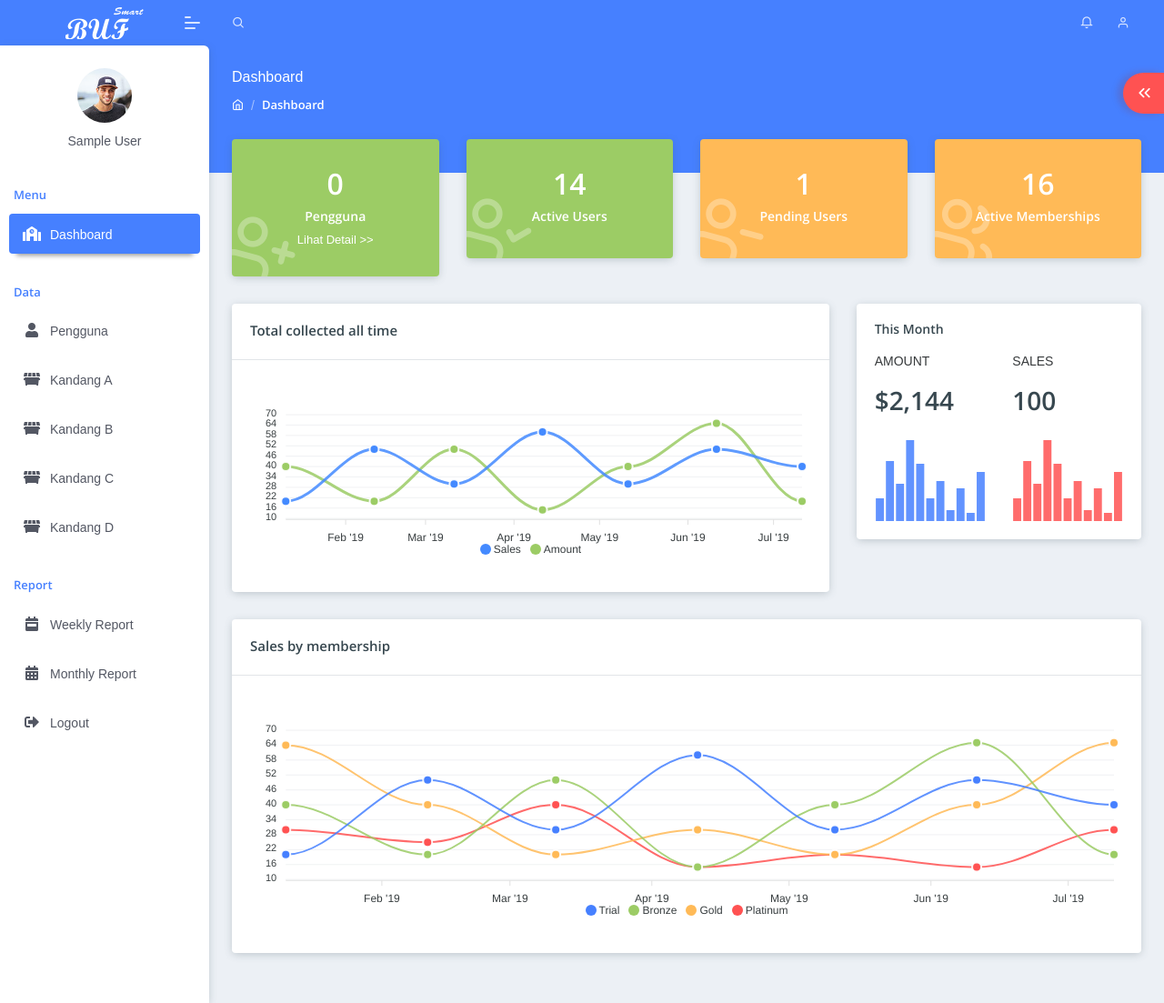
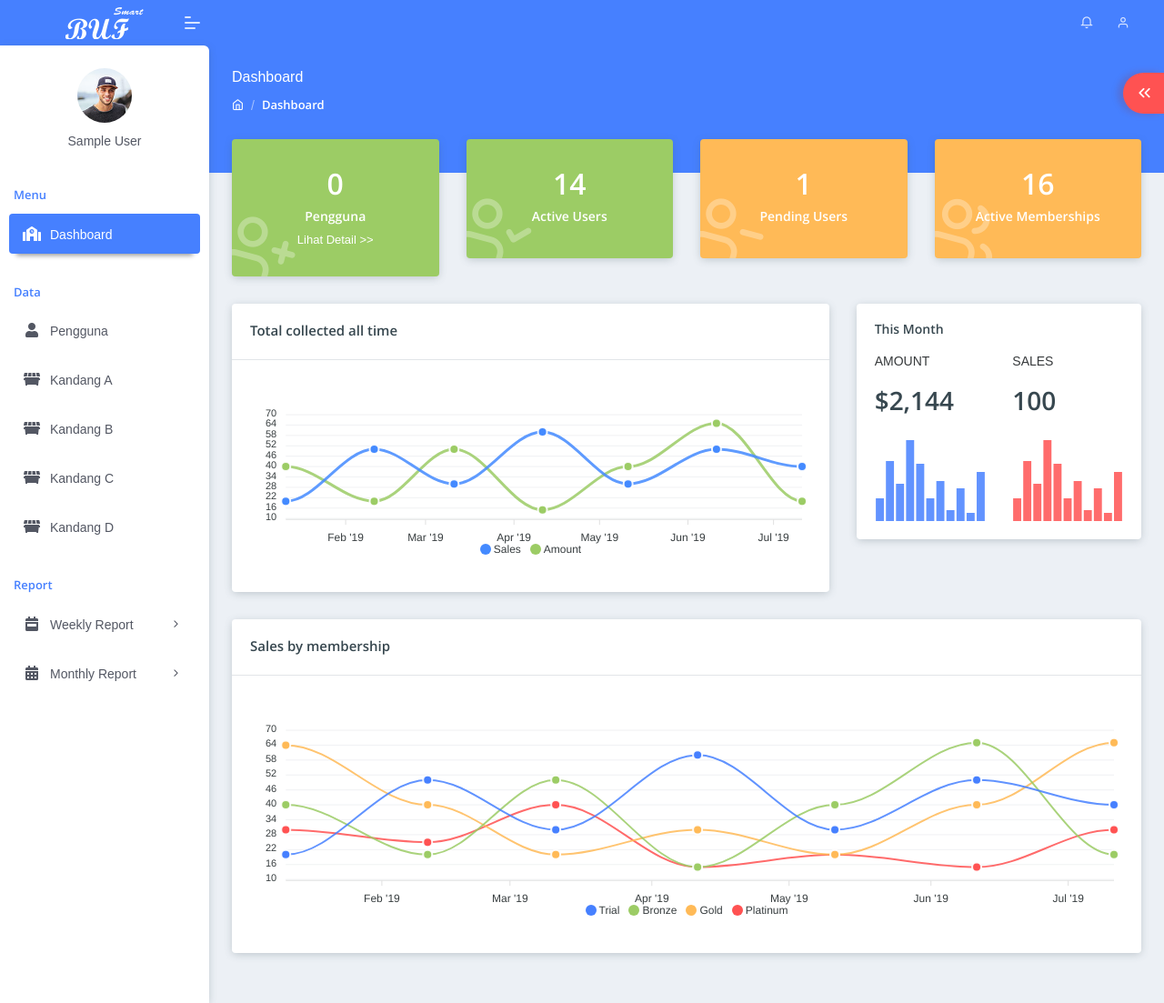
Before and after one commit to zainurroziqin/BUSF-WEB, a PHP site: page /BUF/websites/Dashboard.php in a window 1280 px wide. Shown: the whole page at 91% size. Run offline with PHP 8.4, Linux system fonts and the light colour scheme; the visitor is signed in with stand-in values (Sample User, id 1); data that the repository does not hold is empty; some web fonts are replaced.

Commit message:
Perubahan navbar dan sidebar

```diff
--- a/websites/komponen/navbar.php
+++ b/websites/komponen/navbar.php
@@ -3,8 +3,8 @@
 
     <div class="m-header">
         <a class="mobile-menu" id="mobile-collapse" href="#!"><span></span></a>
-        <a href="#!" class="b-brand">
-            <img src="../assets/images/logo1.png" alt="" class="logo">
+        <a href="#!" class="b-brand" class="img-fluid animation-toggle animated" data-animate="flip">
+            <img src="../assets/images/logo1.png" alt="" alt="img" class="img-fluid animation-toggle animated" data-animate="jackInTheBox" >
 
         </a>
         <a href="#!" class="mob-toggler">
@@ -12,7 +12,7 @@
         </a>
     </div>
     <div class="collapse navbar-collapse">
-        <ul class="navbar-nav mr-auto">
+        <!-- <ul class="navbar-nav mr-auto">
             <li class="nav-item">
                 <a href="#!" class="pop-search"><i class="feather icon-search"></i></a>
                 <div class="search-bar">
@@ -22,7 +22,7 @@
                     </button>
                 </div>
             </li>
-        </ul>
+        </ul> -->
         <ul class="navbar-nav ml-auto">
             <li>
                 <div class="dropdown">
@@ -92,16 +92,17 @@
                     </a>
                     <div class="dropdown-menu dropdown-menu-right profile-notification">
                         <div class="pro-head">
-                            <img src="assets/images/user/avatar-1.jpg" class="img-radius" alt="User-Profile-Image">
+                            <i><i class="fas fa-user"></i></i>
+                            &nbsp;
                             <span>John Doe</span>
-                            <a href="auth-signin.html" class="dud-logout" title="Logout">
+                            <!-- <a href="auth-signin.html" class="dud-logout" title="Logout">
                                 <i class="feather icon-log-out"></i>
-                            </a>
+                            </a> -->
                         </div>
                         <ul class="pro-body">
-                            <li><a href="user-profile.html" class="dropdown-item"><i class="feather icon-user"></i> Profile</a></li>
-                            <li><a href="email_inbox.html" class="dropdown-item"><i class="feather icon-mail"></i> My Messages</a></li>
-                            <li><a href="auth-signin.html" class="dropdown-item"><i class="feather icon-lock"></i> Lock Screen</a></li>
+                            <li><a href="logout.php" class="dropdown-item"><i class="fas fa-fw fa-sign-out-alt"></i> Keluar</a></li>
+                            <!-- <li><a href="email_inbox.html" class="dropdown-item"><i class="feather icon-mail"></i> My Messages</a></li>
+                            <li><a href="auth-signin.html" class="dropdown-item"><i class="feather icon-lock"></i> Lock Screen</a></li> -->
                         </ul>
                     </div>
                 </div>
--- a/websites/komponen/sidebar.php
+++ b/websites/komponen/sidebar.php
@@ -45,10 +45,26 @@ if ( !isset($_SESSION["login"])){
                 <li class="nav-item pcoded-menu-caption">
                     <label>Report</label>
                 </li>
-                <li class="nav-item"><a href="animation.html" class="nav-link "><span class="pcoded-micon"><i class="fas fa-calendar-week"></i></span><span class="pcoded-mtext">Weekly Report</span></a>
-                </li>
-                <li class="nav-item"><a href="animation.html" class="nav-link "><span class="pcoded-micon"><i class="fas fa-calendar-alt"></i></span><span class="pcoded-mtext">Monthly Report</span></a></li>
-                <li class="nav-item"><a href="Logout.php" class="nav-link "><span class="pcoded-micon"><i class="fas fa-fw fa-sign-out-alt"></i></span><span class="pcoded-mtext">Logout</span></a></li>
+                <li class="nav-item pcoded-hasmenu">
+                    <a href="#!" class="nav-link"><span class="pcoded-micon"><i class="fas fa-calendar-week"></i></span><span class="pcoded-mtext">Weekly Report</span></a>
+                    <ul class="pcoded-submenu">
+                        <li><a href="RkandangA.php">Kandang A</a></li>
+                        <li><a href="RkandangB.php">Kandang B</a></li>
+                        <li><a href="RkandangC.php">Kandang C</a></li>
+                        <li><a href="RkandangD.php">kandang D</a></li>
+                    </ul>
+				</li>
+                <li class="nav-item pcoded-hasmenu">
+                    <a href="#!" class="nav-link"><span class="pcoded-micon"><i class="fas fa-calendar-alt"></i></span><span class="pcoded-mtext">Monthly Report</span></a>
+                    <ul class="pcoded-submenu">
+                        <li><a href="#">Kandang A</a></li>
+                        <li><a href="#">Kandang B</a></li>
+                        <li><a href="#">Kandang C</a></li>
+                        <li><a href="#">kandang D</a></li>
+                    </ul>
+				</li>
+                <!-- <li class="nav-item"><a href="Logout.php" class="nav-link "><span class="pcoded-micon"><i class="fas fa-fw fa-sign-out-alt"></i></span><span class="pcoded-mtext">Logout</span></a></li> -->
+
             </ul>
 
         </div>
```
